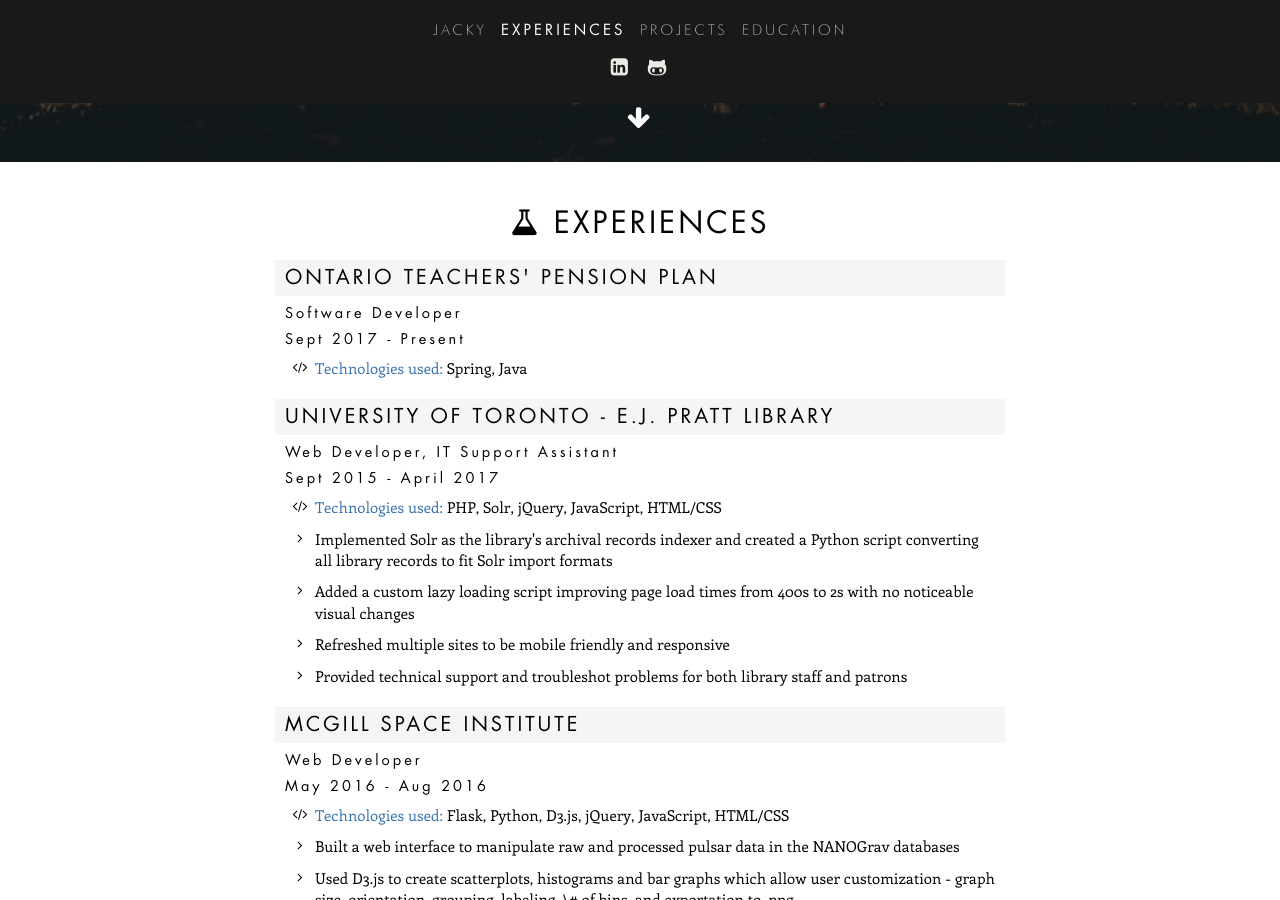
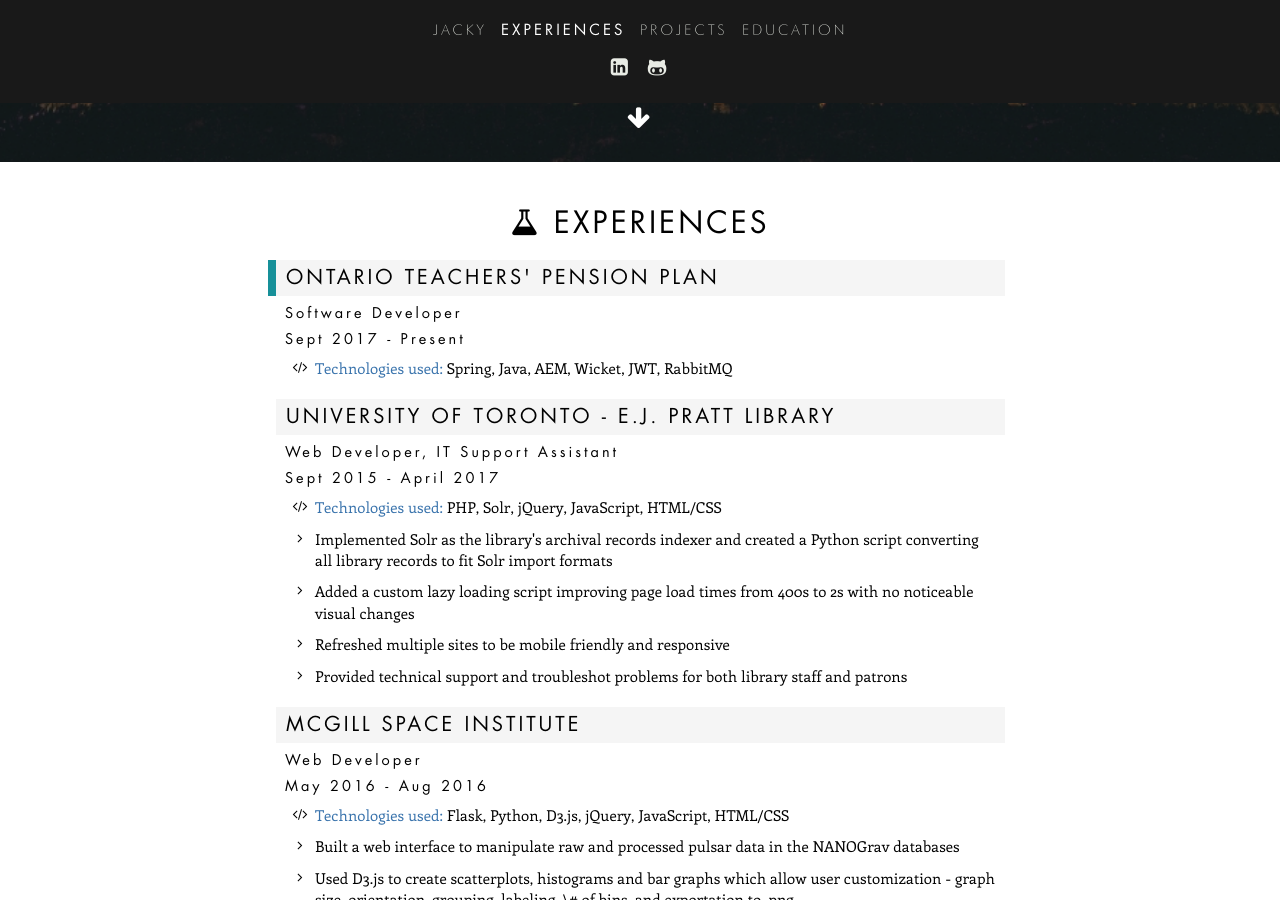
Before and after one commit to Jaacky/jackyvan.com, a Jekyll site: the page built from index.html, in a window 1280 px wide and 900 px high, scrolled down 738 px. Built offline with Jekyll 4.4.1, drawn with Linux system fonts in a browser that asks for light colours.

Commit message:
Highlighting current experience

```diff
--- a/_data/experiences.yml
+++ b/_data/experiences.yml
@@ -1,7 +1,8 @@
 - employer: Ontario Teachers' Pension Plan
   position: Software Developer
   time: Sept 2017 - Present
-  tech: Spring, Java
+  tech: Spring, Java, AEM, Wicket, JWT, RabbitMQ
+  present: true
 
 - employer: University of Toronto - E.J. Pratt Library
   position: Web Developer, IT Support Assistant
--- a/_includes/index/experiences.html
+++ b/_includes/index/experiences.html
@@ -2,7 +2,11 @@
     <div class="details-inner">
         <h1><i class="fa fa-flask" aria-hidden="true"></i> Experiences</h1>
         {% for experience in site.data.experiences %}
-            <div class="experience">
+            {% if experience.present %}
+                <div class="experience present">
+            {% else %}
+                <div class="experience">
+            {% endif %}
                 <h2>{{ experience.employer }}</h2>
                 <h4>{{ experience.position }}</h4>
                 <h4>{{ experience.time }}</h4>
--- a/css/styles.css
+++ b/css/styles.css
@@ -281,10 +281,15 @@
 }
 
 .details h2 {
+    border-left: 8px solid white;
     background-color: whitesmoke;
     padding: 7px 10px;
-    margin-left: -10px;
+    margin-left: -17px;
     margin-right: -10px;
+}
+
+.details .present h2 {
+    border-left: 8px solid hsl(184, 73.9%, 34.5%);
 }
 
 .details h4 {
```
